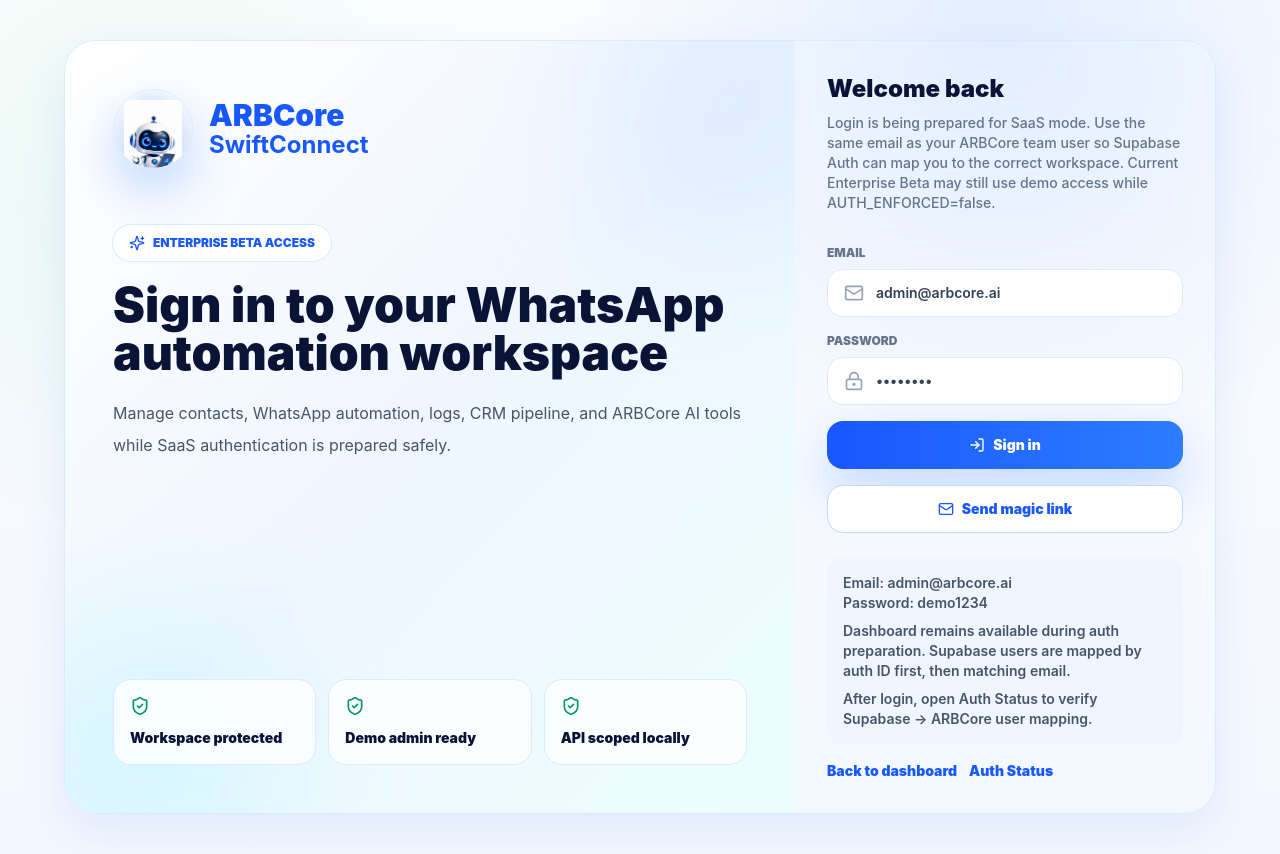
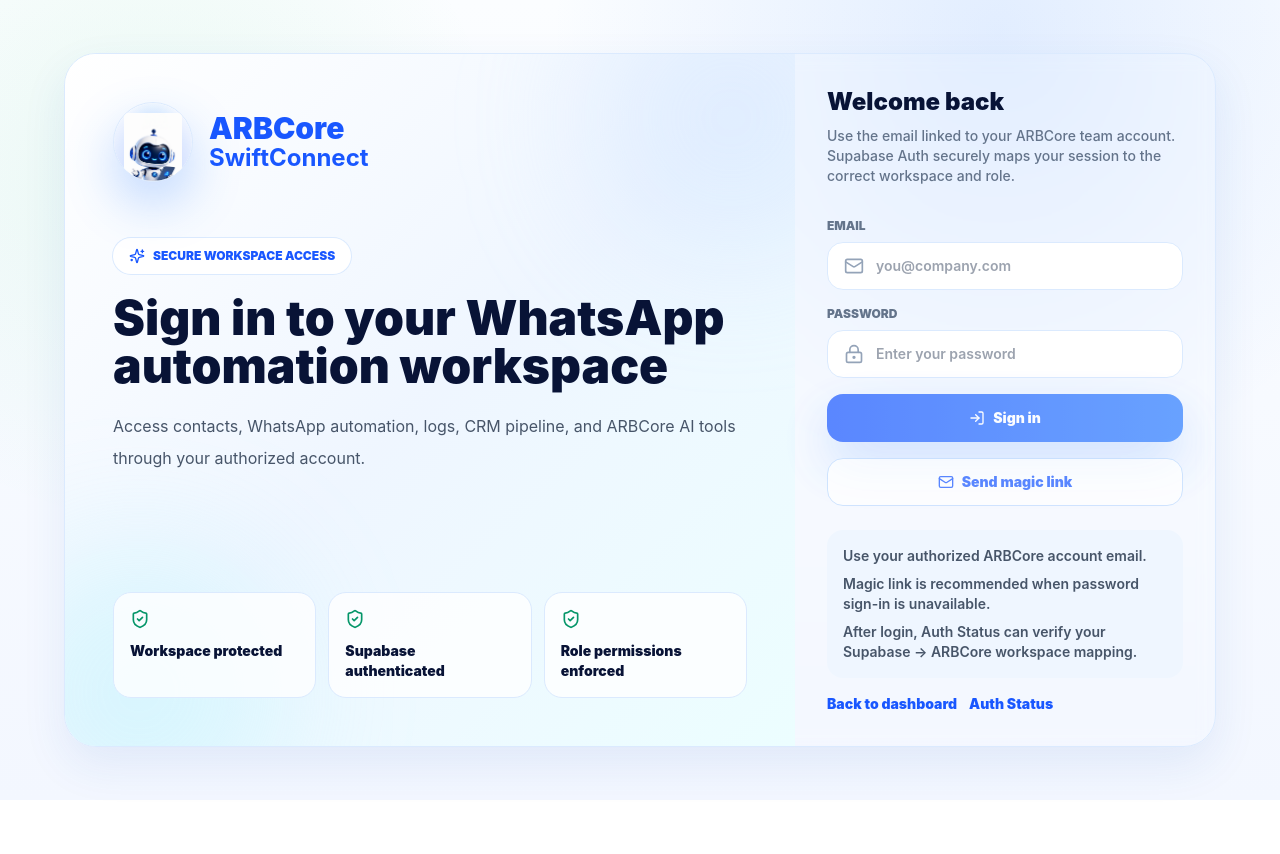
Before and after one commit to humayunnafatex-beep/arbcore-swiftconnect, a Next.js app: page /login in a window 1280 px wide. After the commit the page ends 800 px from the top, so only its background shows below. Built offline with nearby package versions, Linux system fonts and the light colour scheme; no server answers.

Commit message:
Remove demo credentials from production login UI

```diff
--- a/app/login/page.tsx
+++ b/app/login/page.tsx
@@ -9,8 +9,8 @@
 
 export default function LoginPage() {
   const router = useRouter();
-  const [email, setEmail] = useState("admin@arbcore.ai");
-  const [password, setPassword] = useState("demo1234");
+  const [email, setEmail] = useState("");
+  const [password, setPassword] = useState("");
   const [loading, setLoading] = useState(false);
   const [magicLoading, setMagicLoading] = useState(false);
   const [error, setError] = useState<string | null>(null);
@@ -65,7 +65,7 @@
     try {
       const supabase = createSupabaseBrowserClient();
       if (!supabase) {
-        setNotice("Supabase Auth is not configured yet. Use demo access for Enterprise Beta.");
+        setNotice("Supabase Auth is not configured for this environment.");
         return;
       }
 
@@ -102,19 +102,19 @@
               <div className="mt-14 max-w-2xl">
                 <p className="inline-flex h-9 items-center gap-2 rounded-full bg-white px-4 text-xs font-black uppercase text-royal ring-1 ring-blue-100">
                   <Sparkles className="h-4 w-4" />
-                  Enterprise Beta Access
+                  Secure Workspace Access
                 </p>
                 <h1 className="mt-5 text-4xl font-black tracking-normal text-ink sm:text-5xl">
                   Sign in to your WhatsApp automation workspace
                 </h1>
                 <p className="mt-5 text-base leading-8 text-slate-600">
-                  Manage contacts, WhatsApp automation, logs, CRM pipeline, and ARBCore AI tools while SaaS authentication is prepared safely.
+                  Access contacts, WhatsApp automation, logs, CRM pipeline, and ARBCore AI tools through your authorized account.
                 </p>
               </div>
             </div>
 
             <div className="mt-12 grid gap-3 sm:grid-cols-3">
-              {["Workspace protected", "Demo admin ready", "API scoped locally"].map((item) => (
+              {["Workspace protected", "Supabase authenticated", "Role permissions enforced"].map((item) => (
                 <div key={item} className="rounded-[18px] border border-blue-100 bg-white/80 p-4">
                   <ShieldCheck className="h-5 w-5 text-emerald-600" />
                   <p className="mt-3 text-sm font-black text-ink">{item}</p>
@@ -127,7 +127,7 @@
         <div className="flex flex-col justify-center p-6 sm:p-8">
           <div>
             <h2 className="text-2xl font-black text-ink">Welcome back</h2>
-            <p className="mt-2 text-sm font-medium text-slate-500">Login is being prepared for SaaS mode. Use the same email as your ARBCore team user so Supabase Auth can map you to the correct workspace. Current Enterprise Beta may still use demo access while AUTH_ENFORCED=false.</p>
+            <p className="mt-2 text-sm font-medium text-slate-500">Use the email linked to your ARBCore team account. Supabase Auth securely maps your session to the correct workspace and role.</p>
             {supabaseAuthenticated ? (
               <button className="mt-3 text-sm font-black text-royal" onClick={() => router.push("/")}>
                 You are signed in. Go to dashboard
@@ -146,6 +146,7 @@
                   onChange={(event) => setEmail(event.target.value)}
                   type="email"
                   autoComplete="email"
+                  placeholder="you@company.com"
                 />
               </span>
             </label>
@@ -160,6 +161,7 @@
                   onChange={(event) => setPassword(event.target.value)}
                   type="password"
                   autoComplete="current-password"
+                  placeholder="Enter your password"
                 />
               </span>
             </label>
@@ -178,17 +180,17 @@
 
             <button
               className="flex h-12 w-full items-center justify-center gap-2 rounded-[16px] bg-gradient-to-r from-royal to-electric text-sm font-black text-white shadow-glow transition hover:brightness-105 disabled:cursor-not-allowed disabled:opacity-70"
-              disabled={loading}
+              disabled={loading || !email || !password}
             >
               <LogIn className="h-4 w-4" />
-              {loading ? "Signing in..." : supabaseConfigured ? "Sign in" : "Demo sign in"}
+              {loading ? "Signing in..." : "Sign in"}
             </button>
 
             <button
               type="button"
               className="flex h-12 w-full items-center justify-center gap-2 rounded-[16px] border border-blue-200 bg-white text-sm font-black text-royal transition hover:bg-blue-50 disabled:cursor-not-allowed disabled:opacity-70"
               onClick={() => void sendMagicLink()}
-              disabled={magicLoading}
+              disabled={magicLoading || !email}
             >
               <Mail className="h-4 w-4" />
               {magicLoading ? "Sending..." : "Send magic link"}
@@ -196,10 +198,9 @@
           </form>
 
           <div className="mt-6 rounded-[16px] bg-blue-50 p-4 text-sm font-semibold text-slate-600">
-            <p>Email: admin@arbcore.ai</p>
-            <p>Password: demo1234</p>
-            <p className="mt-2">Dashboard remains available during auth preparation. Supabase users are mapped by auth ID first, then matching email.</p>
-            <p className="mt-2">After login, open Auth Status to verify Supabase → ARBCore user mapping.</p>
+            <p>Use your authorized ARBCore account email.</p>
+            <p className="mt-2">Magic link is recommended when password sign-in is unavailable.</p>
+            <p className="mt-2">After login, Auth Status can verify your Supabase → ARBCore workspace mapping.</p>
           </div>
 
           <div className="mt-4 flex flex-wrap gap-3">
```
